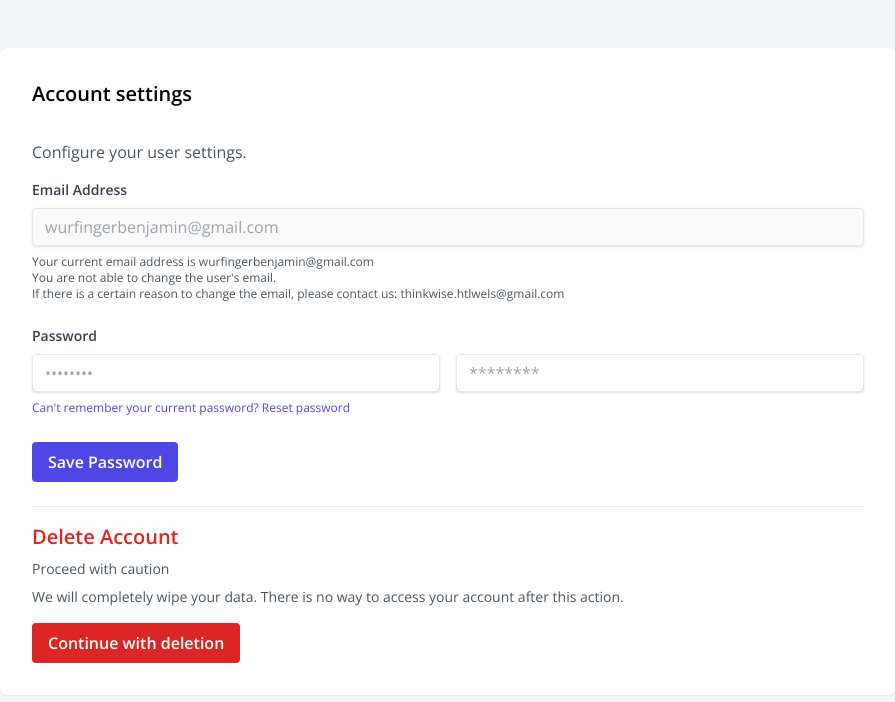
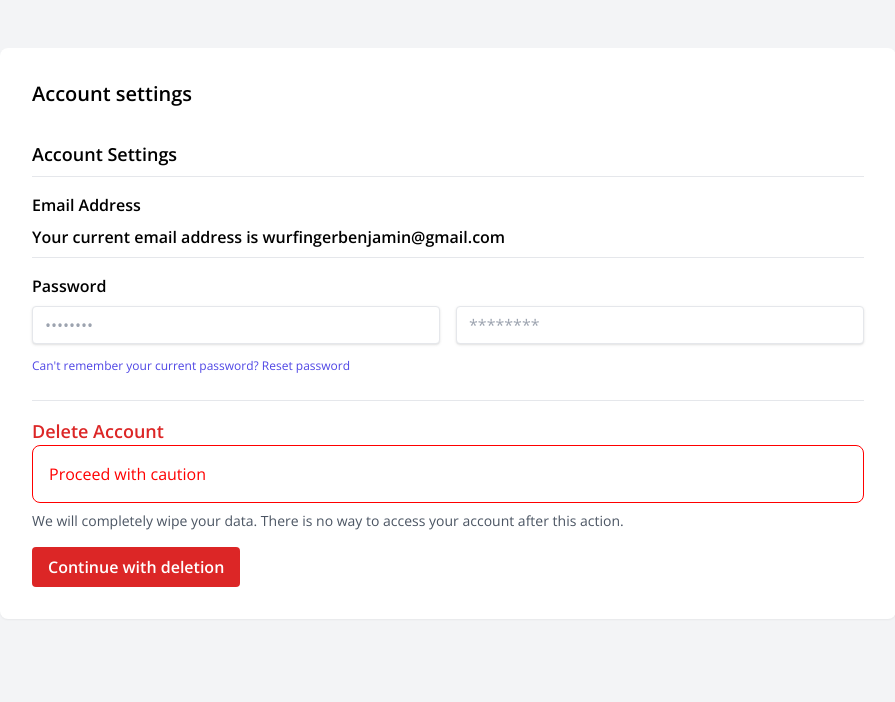
Before and after one commit to Noah-Pesendorfer/Scrumflow-UserSettings, a plain HTML site: page index.html in a window 1280 px wide. Shown: the whole page, without its empty margins (192-1087 px from the left). Drawn offline with nearby package versions, Linux system fonts and the light colour scheme; no server answers.

Commit message:
Hüfe i kau nimma

```diff
--- a/index.html
+++ b/index.html
@@ -11,42 +11,41 @@
         body {
             font-family: 'Open Sans', sans-serif;
         }
+        .line {
+            border-top: 1px solid #e5e7eb;
+        }
+        .proceed {
+            color: red;
+            border: 1px solid red;
+            border-radius: 0.5rem;
+            padding: 1rem;
+        }
     </style>
 </head>
 <body class="bg-gray-100">
     <div class="max-w-4xl mx-auto py-12">
         <div class="bg-white p-8 shadow-sm rounded-lg">
             <h1 class="text-xl mb-8 font-semibold">Account settings</h1>
-            <p class="text-gray-600 mb-4">Configure your user settings.</p>
 
+            <!-- Account Settings -->
             <div class="mb-6">
-                <label class="block text-gray-700 text-sm font-bold mb-2" for="email">
-                    Email Address
-                </label>
-                <input class="shadow appearance-none border rounded w-full py-2 px-3 text-gray-700 leading-tight" id="email" type="text" placeholder="wurfingerbenjamin@gmail.com" disabled>
-                <p class="text-gray-600 text-xs mt-2">Your current email address is <span class="user-email">wurfingerbenjamin@gmail.com</span></p>
-                <p class="text-gray-600 text-xs">You are not able to change the user's email.</p>
-                <p class="text-gray-600 text-xs">If there is a certain reason to change the email, please contact us: thinkwise.htlwels@gmail.com</p>
-            </div>
-
-            <div class="mb-6">
-                <label class="block text-gray-700 text-sm font-bold mb-2" for="password">
-                    Password
-                </label>
-                <div class="flex gap-4">
+                <h2 class="text-lg font-semibold mb-2">Account Settings</h2>
+                <div class="line mb-4"></div>
+                <h3 class="font-semibold mb-2">Email Address</h3>
+                <p class="font-semibold mb-2">Your current email address is <span class="user-email">wurfingerbenjamin@gmail.com</span></p>
+                <div class="line mb-4"></div>
+                <h3 class="font-semibold mb-2">Password</h3>
+                <div class="flex gap-4 mb-2">
                     <input class="shadow appearance-none border rounded w-full py-2 px-3 text-gray-700 leading-tight" id="current-password" type="password" placeholder="••••••••">
                     <input class="shadow appearance-none border rounded w-full py-2 px-3 text-gray-700 leading-tight" id="new-password" type="password" placeholder="********">
                 </div>
-                <a href="#" id="reset-password-link" class="text-indigo-600 text-xs mt-2 inline-block">Can't remember your current password? Reset password</a>
+                <a href="#" id="reset-password-link" class="text-indigo-600 text-xs">Can't remember your current password? Reset password</a>
             </div>
 
-            <button id="save-password-btn" class="bg-indigo-600 hover:bg-indigo-700 text-white font-bold py-2 px-4 rounded focus:outline-none focus:shadow-outline" type="button">
-                Save Password
-            </button>
-
+            <!-- Delete Account -->
             <div class="border-t border-gray-200 mt-6 pt-4">
-                <h2 class="text-xl mb-2 font-semibold text-red-600">Delete Account</h2>
-                <p class="text-gray-600 text-sm mb-2">Proceed with caution</p>
+                <h2 class="text-lg font-semibold text-red-600">Delete Account</h2>
+                <div class="proceed mb-2">Proceed with caution</div>
                 <p class="text-gray-600 text-sm mb-4">We will completely wipe your data. There is no way to access your account after this action.</p>
                 <button id="delete-account-btn" class="bg-red-600 hover:bg-red-700 text-white font-bold py-2 px-4 rounded focus:outline-none focus:shadow-outline" type="button">
                     Continue with deletion
```
